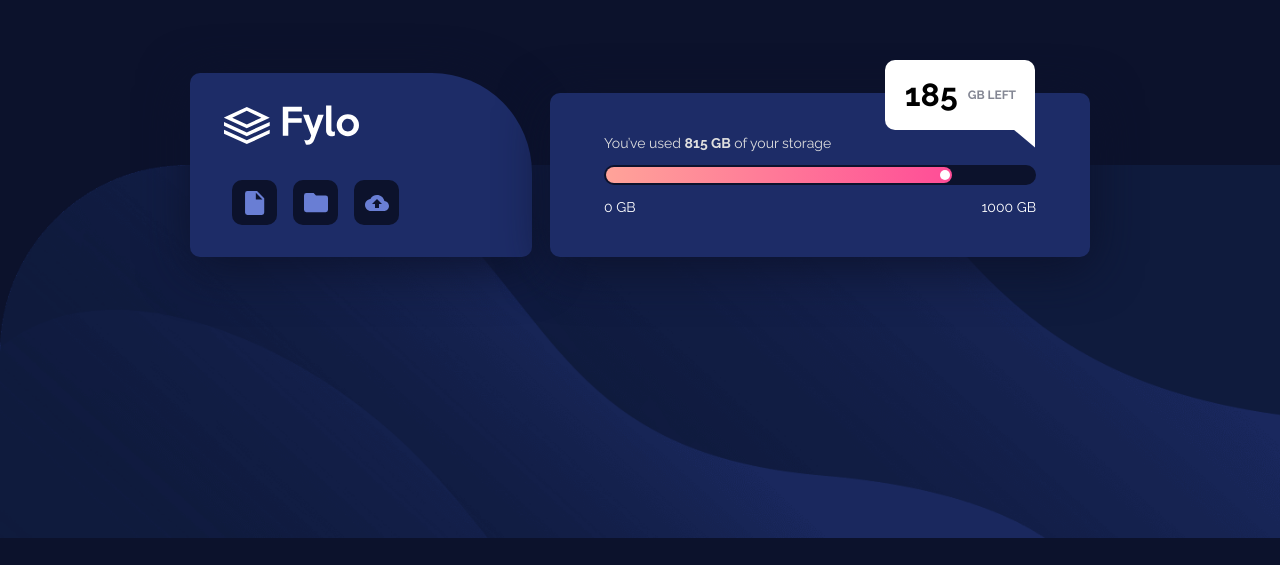
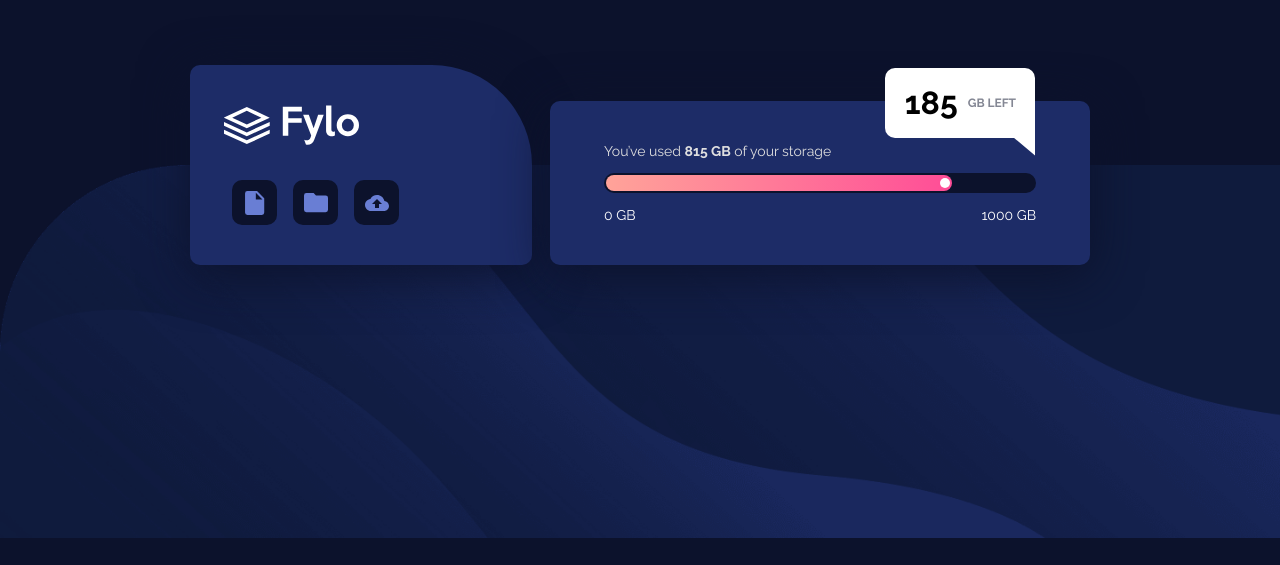
Before and after one commit to Rohitgour03/fylo-data-storage-component, a plain HTML site: page index.html in a window 1280 px wide. Shown: the part 235-800 px from the top of the page. Drawn offline with Linux system fonts and the light colour scheme.

Commit message:
updating css file

```diff
--- a/style.css
+++ b/style.css
@@ -53,7 +53,7 @@
 
 .ctn_01 {
     border-top-right-radius: 100px;
-    padding: 2rem 0;
+    padding: 2.5rem 0;
 }
 
 .contain {
```
